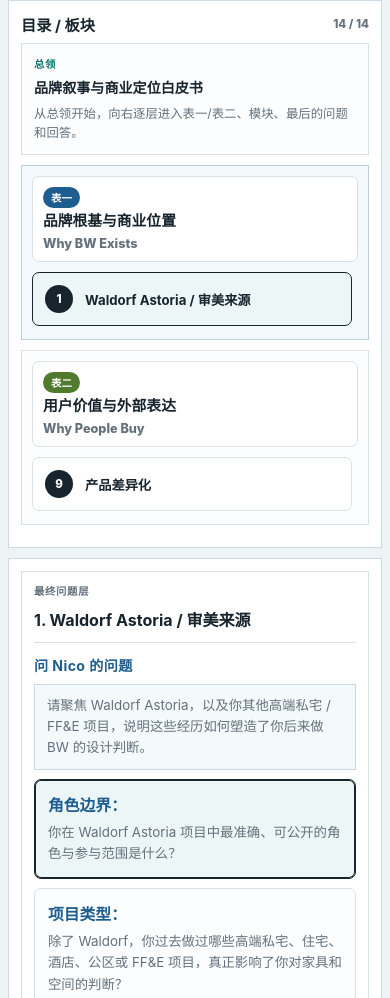
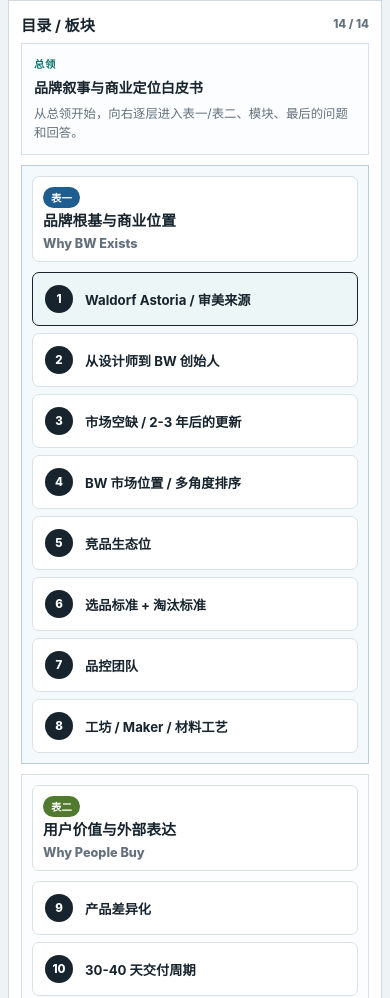
Before and after one commit to acmereacapital-T/Bw, a plain HTML site: page bw-whitepaper.html in a window 390 px wide. Shown: the part 1459-2457 px from the top of the page. Drawn offline with Linux system fonts and the light colour scheme; no server answers.

Commit message:
Add files via upload

```diff
--- a/bw-whitepaper.css
+++ b/bw-whitepaper.css
@@ -1931,19 +1931,18 @@
   }
 
   .toc-module-list {
-    display: flex;
-    gap: 8px;
-    overflow-x: auto;
-    padding-bottom: 3px;
-    scroll-snap-type: x mandatory;
-    -webkit-overflow-scrolling: touch;
+    display: grid;
+    grid-template-columns: 1fr;
+    gap: 7px;
+    overflow: visible;
+    padding-bottom: 0;
+    scroll-snap-type: none;
   }
 
   .toc-module-list button {
-    flex: 0 0 min(76vw, 280px);
     grid-template-columns: 30px minmax(0, 1fr);
+    width: 100%;
     min-height: 54px;
-    scroll-snap-align: start;
   }
 
   .toc-module-list button span {
@@ -2123,7 +2122,7 @@
   }
 
   .toc-module-list button {
-    flex-basis: 82vw;
+    width: 100%;
   }
 
   .editor-toolbar button,
```
